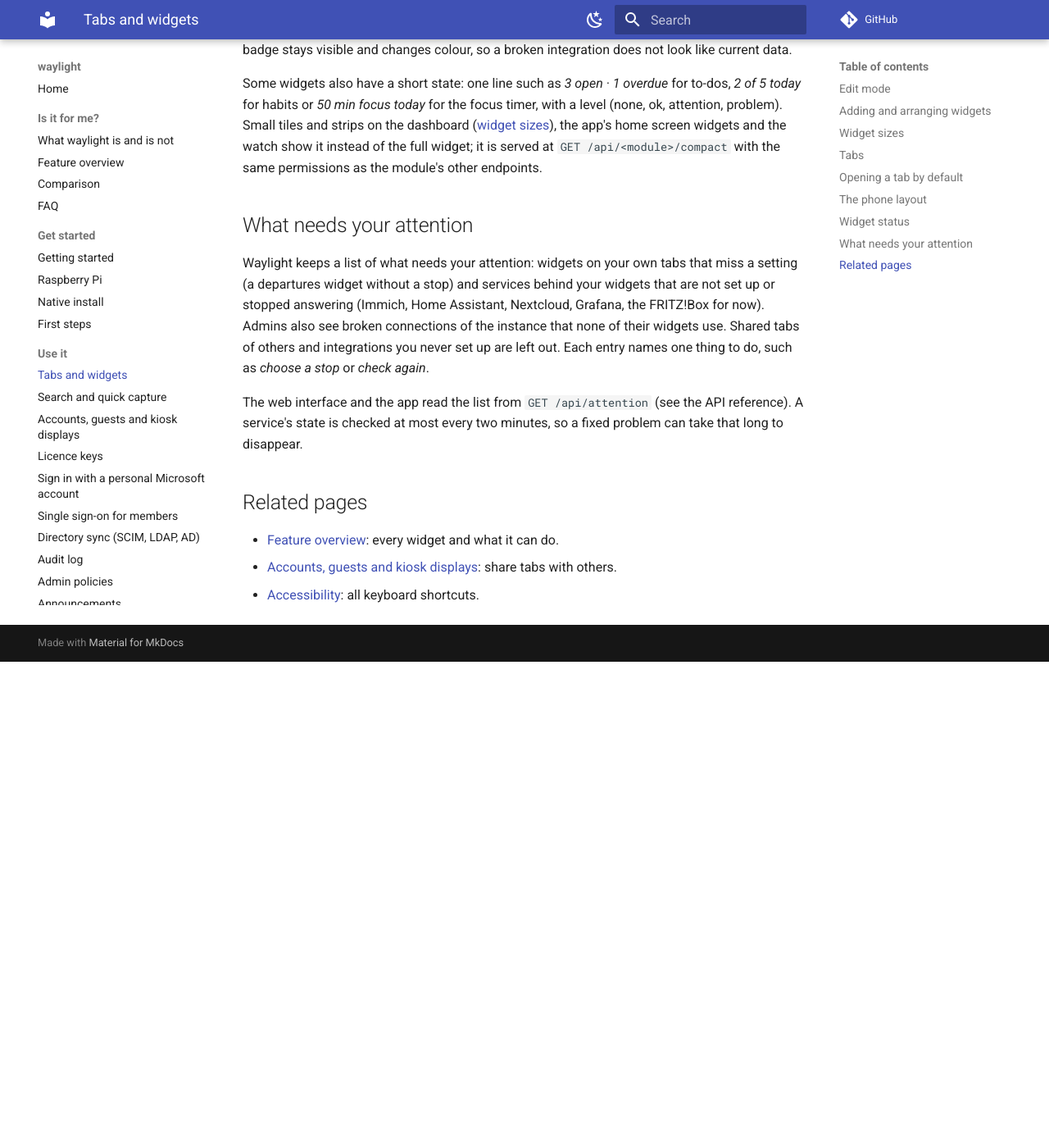
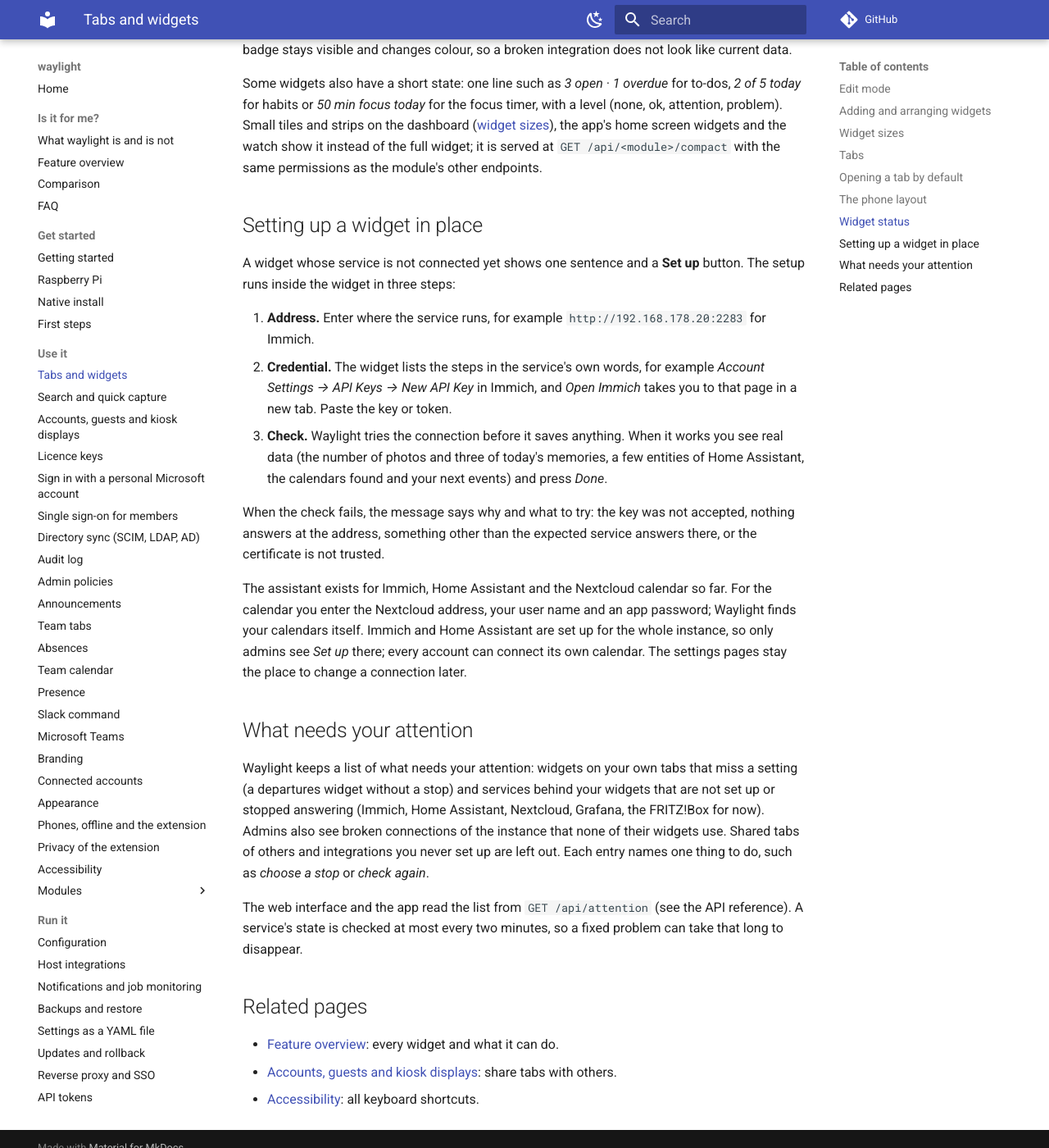
Before and after one commit to Waylight-App/waylight, an MkDocs documentation site: the page built from docs/dashboard.md, in a window 1280 px wide and 1400 px high, scrolled down 2719 px. Shown: the whole window at 82% size. Built offline with MkDocs 1.6.1 and Material for MkDocs 9.7.7, drawn with Linux system fonts in a browser that asks for light colours; comment, search, counter and statistics services are not loaded; before the commit the page ends 3526 px from its top, so only the background shows below that.

Commit message:
feat(widgets): set up Immich, Home Assistant and the Nextcloud calendar in the widget
A shared setup assistant (address, credential steps in the service's wording with a deep link, check with a preview) driven by a per-integration descriptor. kernel.SetupFailure maps refused keys, unreachable addresses, other services and untrusted certificates to messages with the next step. POST /api/calendar/connect finds the event calendars from the server address.

```diff
--- a/docs/dashboard.md
+++ b/docs/dashboard.md
@@ -124,6 +124,32 @@ widgets and the watch show it instead of the full widget; it is
 served at `GET /api/<module>/compact` with the same permissions as the
 module's other endpoints.
 
+## Setting up a widget in place
+
+A widget whose service is not connected yet shows one sentence and a
+**Set up** button. The setup runs inside the widget in three steps:
+
+1. **Address.** Enter where the service runs, for example
+   `http://192.168.178.20:2283` for Immich.
+2. **Credential.** The widget lists the steps in the service's own words,
+   for example *Account Settings → API Keys → New API Key* in Immich, and
+   *Open Immich* takes you to that page in a new tab. Paste the key or token.
+3. **Check.** Waylight tries the connection before it saves anything. When
+   it works you see real data (the number of photos and three of today's
+   memories, a few entities of Home Assistant, the calendars found and your
+   next events) and press *Done*.
+
+When the check fails, the message says why and what to try: the key was not
+accepted, nothing answers at the address, something other than the expected
+service answers there, or the certificate is not trusted.
+
+The assistant exists for Immich, Home Assistant and the Nextcloud calendar
+so far. For the calendar you enter the Nextcloud address, your user name and
+an app password; Waylight finds your calendars itself. Immich and Home
+Assistant are set up for the whole instance, so only admins see *Set up*
+there; every account can connect its own calendar. The settings pages stay
+the place to change a connection later.
+
 ## What needs your attention
 
 Waylight keeps a list of what needs your attention: widgets on your own tabs
```
Also changed, not shown: api/modules/calendar.yaml (+31 -0 lines), 3 other files.
